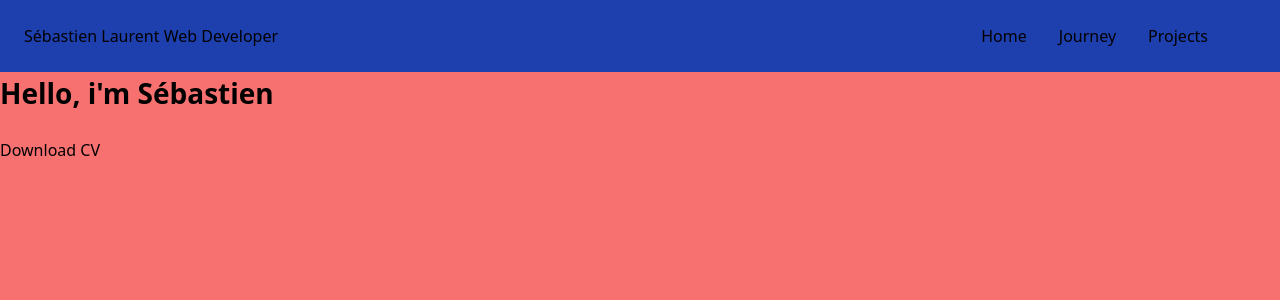
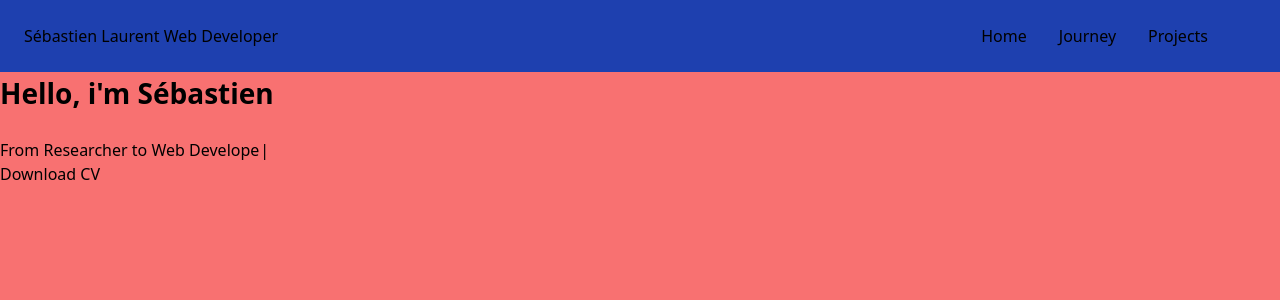
Before and after one commit to SebastienLaurentt/Portfolio-SL, a React (Vite) app: page / in a window 1280 px wide. Shown: the top 300 px of the page. Built offline with nearby package versions, Linux system fonts and the light colour scheme.

Commit message:
add typewritter component

```diff
--- a/package.json
+++ b/package.json
@@ -12,7 +12,8 @@
 	},
 	"dependencies": {
 		"react": "^18.2.0",
-		"react-dom": "^18.2.0"
+		"react-dom": "^18.2.0",
+		"typewriter-effect": "^2.20.1"
 	},
 	"devDependencies": {
 		"@types/react": "^18.0.28",
--- a/src/components/Sections/Home.tsx
+++ b/src/components/Sections/Home.tsx
@@ -1,5 +1,6 @@
 import Header from "../Header";
 import headerCategory from "../../data/headerCategory";
+import TypeWriterText from "../TypeWriter";
 
 function Home () {
     return (
@@ -7,7 +8,7 @@ function Home () {
         <Header headerCategory={headerCategory}/>
         <div className="">
           <h1>Hello, i'm <span>Sébastien </span></h1>
-          {/* <TypeWriterText/> */}
+          <TypeWriterText/>
           <button>Download CV</button>
         </div>
     </section>
--- /dev/null
+++ b/src/components/TypeWriter.tsx
@@ -0,0 +1,23 @@
+import Typewriter from 'typewriter-effect';
+
+function TypeWriterText () {
+    return (
+        <Typewriter
+        options={{
+          autoStart: true,
+          loop: true,
+        }}
+          onInit={(typewriter) => {
+            typewriter.typeString('<span>From <span class="text-1">Researcher</span> to <span class="text-1">Web Developer</span></span>')
+            .pauseFor(2000)
+            .deleteAll()
+            .typeString('<span>Welcome to my <span class="text-1">journey</span></span>')
+            .pauseFor(2000)
+            .deleteAll()
+            .start()
+          }}
+        />
+    );
+};
+
+export default TypeWriterText;
```
Also changed, not shown: 1 other file (tests, documents, lock files or other folders).
